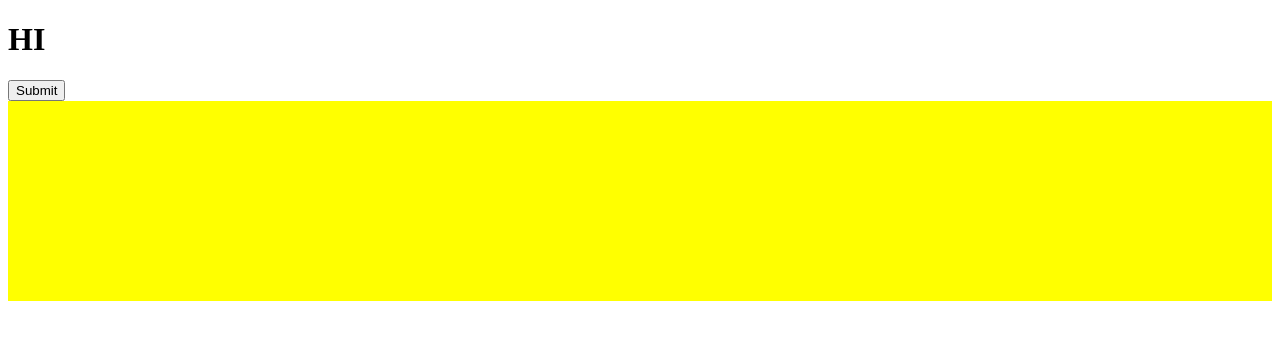
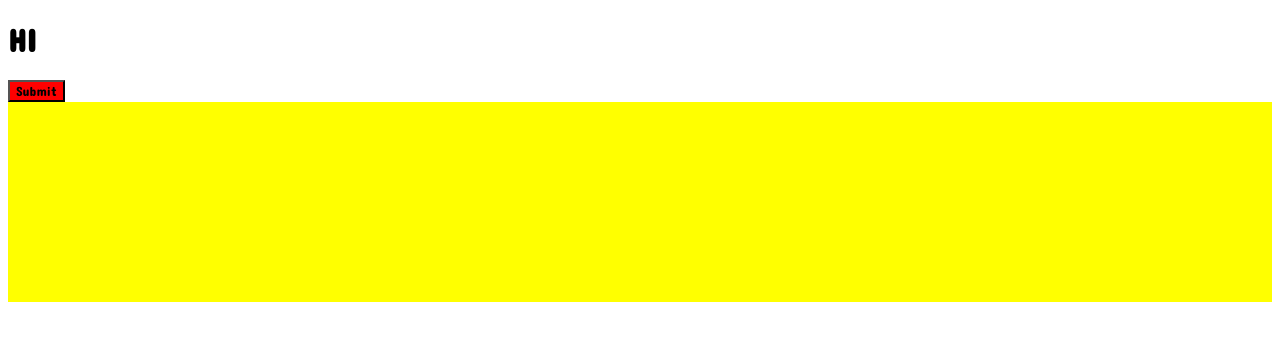
Before and after one commit to hamza4times/Library, a plain HTML site: page index.html in a window 1280 px wide. Drawn offline with Linux system fonts and the light colour scheme.

Commit message:
connect and apply font to all text

```diff
--- a/index.html
+++ b/index.html
@@ -5,10 +5,13 @@
     <meta name="viewport" content="width=device-width, initial-scale=1.0">
     <title>Library</title>
     <link href="style.css" rel="stylesheet" type="text/css">
+    <link rel="preconnect" href="https://fonts.googleapis.com">
+    <link rel="preconnect" href="https://fonts.gstatic.com" crossorigin>
+    <link href="https://fonts.googleapis.com/css2?family=Concert+One&display=swap" rel="stylesheet">
 </head>
 <body>
     <h1>HI</h1>
-    <button type="submit">Submit</button>
+    <button type="submit" id="addBookButton">Submit</button>
     <div id="cardsContainer"></div>
     <script src="script.js"></script>
 </body>
--- a/script.js
+++ b/script.js
@@ -1,4 +1,4 @@
-const button = document.querySelector('button');
+const button = document.querySelector('#addBookButton');
 const cardsContainer = document.querySelector('#cardsContainer')
 
 //=========================================== EVENT LISTENERS ==================================
--- a/style.css
+++ b/style.css
@@ -1,3 +1,10 @@
+/*--------------FONTS----------------*/
+*{
+    font-family: "Concert One";
+}
+
+/*--------------STYLE---------------*/
+
 #cardsContainer{
     background-color: yellow;
     padding: 100px;
@@ -6,3 +13,7 @@
 .container{
     background-color: red;
 }
+
+#addBookButton{
+    background-color: red;
+}
```
